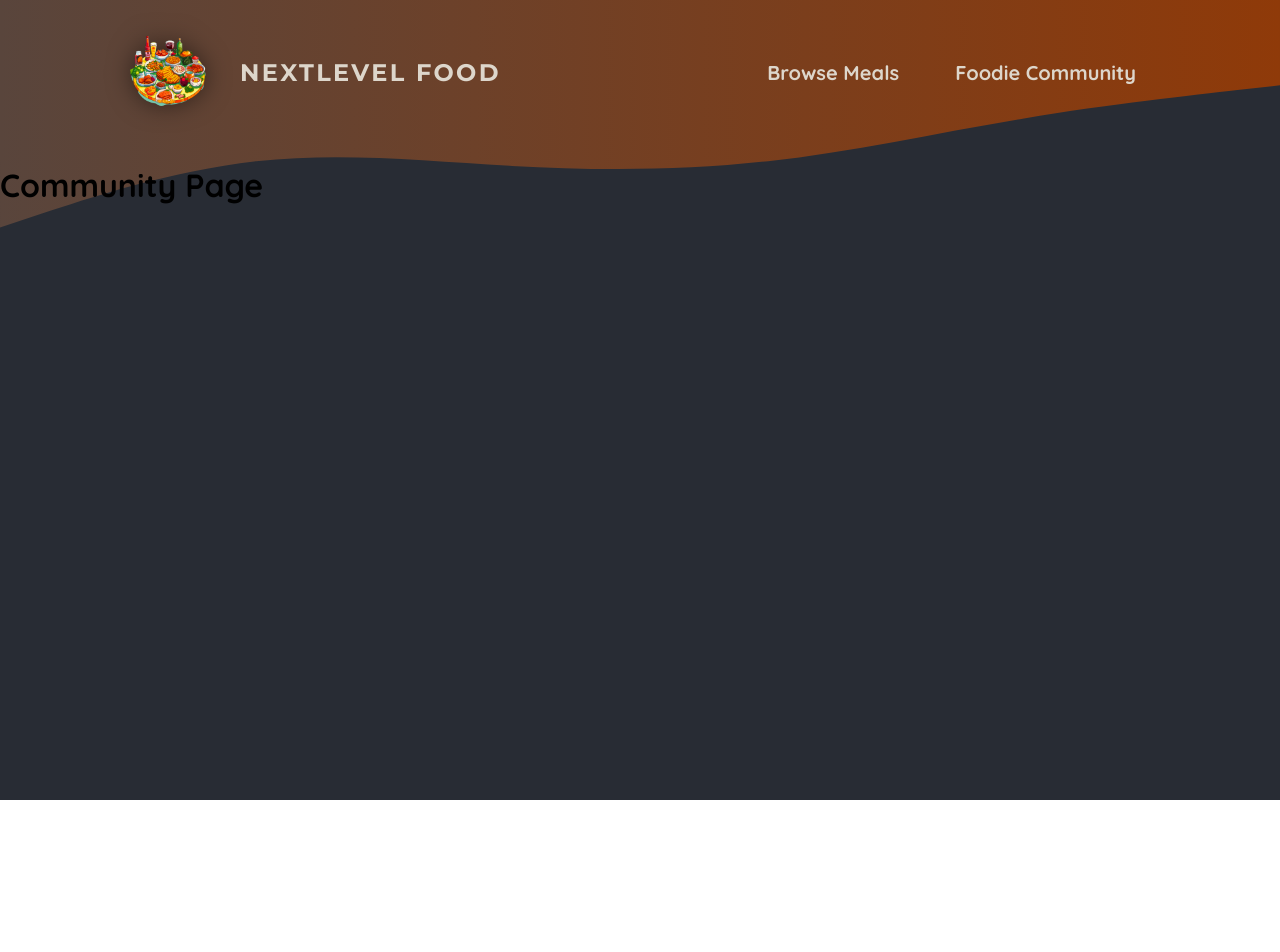
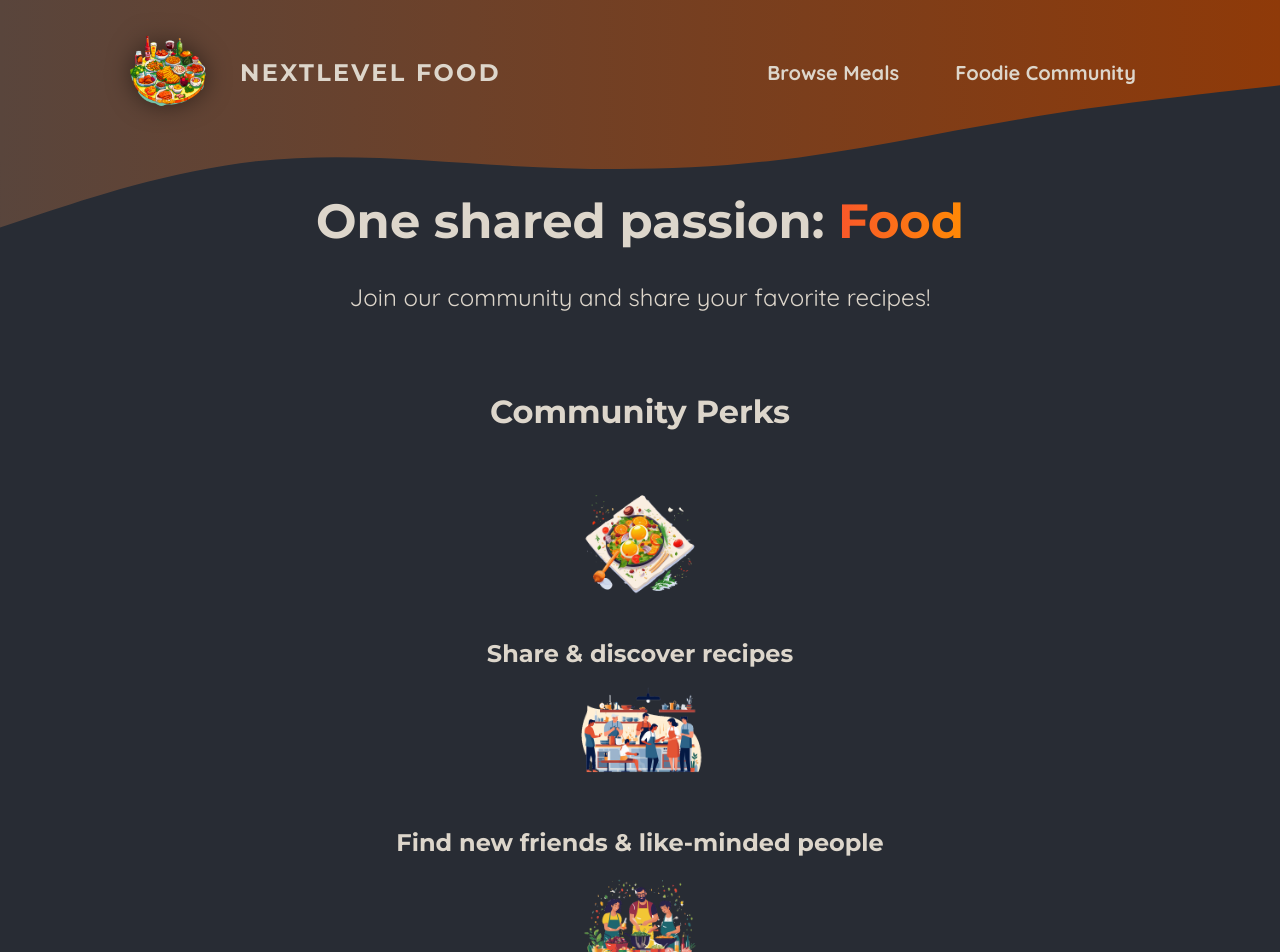
Before and after one commit to SergiiBurgazlieiev/nextjs-project-app-router, a Next.js app: page /community in a window 1280 px wide. Shown: the top 952 px of the page. Before the commit the page ends 800 px from the top, so only its background shows below. Built offline with nearby package versions, Linux system fonts and the light colour scheme.

Commit message:
init community page

```diff
--- a/app/community/page.js
+++ b/app/community/page.js
@@ -1,8 +1,41 @@
+import Image from 'next/image';
+
+import mealIcon from '@/assets/icons/meal.png';
+import communityIcon from '@/assets/icons/community.png';
+import eventsIcon from '@/assets/icons/events.png';
+import styles from './page.module.css';
+
 const CommunityPage = () => {
 	return (
-		<main>
-			<h1>Community Page</h1>
-		</main>
+		<>
+			<header className={styles.header}>
+				<h1>
+					One shared passion: <span className={styles.highlight}>Food</span>
+				</h1>
+				<p>Join our community and share your favorite recipes!</p>
+			</header>
+			<main className={styles.main}>
+				<h2>Community Perks</h2>
+
+				<ul className={styles.perks}>
+					<li>
+						<Image src={mealIcon} alt='A delicious meal' />
+						<p>Share & discover recipes</p>
+					</li>
+					<li>
+						<Image src={communityIcon} alt='A crowd of people, cooking' />
+						<p>Find new friends & like-minded people</p>
+					</li>
+					<li>
+						<Image
+							src={eventsIcon}
+							alt='A crowd of people at a cooking event'
+						/>
+						<p>Participate in exclusive events</p>
+					</li>
+				</ul>
+			</main>
+		</>
 	);
 };
 
--- /dev/null
+++ b/app/community/page.module.css
@@ -0,0 +1,61 @@
+.header {
+	gap: 3rem;
+	margin: 3rem auto 5rem auto;
+	width: 90%;
+	max-width: 75rem;
+	color: #ddd6cb;
+	font-size: 1.5rem;
+	text-align: center;
+}
+
+.header h1 {
+	font-family: 'Montserrat', sans-serif;
+}
+
+.highlight {
+	background: linear-gradient(90deg, #f9572a, #ff8a05);
+	background-clip: text;
+	-webkit-background-clip: text;
+	-webkit-text-fill-color: transparent;
+}
+
+.main {
+	width: 90%;
+	max-width: 40rem;
+	margin: 0 auto;
+	text-align: center;
+}
+
+.main h2 {
+	font-family: 'Montserrat', sans-serif;
+	font-size: 2rem;
+	margin-bottom: 3rem;
+	color: #ddd6cb;
+}
+
+.perks {
+	list-style: none;
+	margin: 3rem 0;
+	padding: 0;
+}
+
+.perks li {
+	display: flex;
+	flex-direction: column;
+	align-items: center;
+	gap: 2rem;
+}
+
+.perks img {
+	width: 8rem;
+	height: 8rem;
+	object-fit: contain;
+}
+
+.perks p {
+	font-family: 'Montserrat', sans-serif;
+	font-size: 1.5rem;
+	font-weight: bold;
+	margin: 0;
+	color: #ddd6cb;
+}
```
